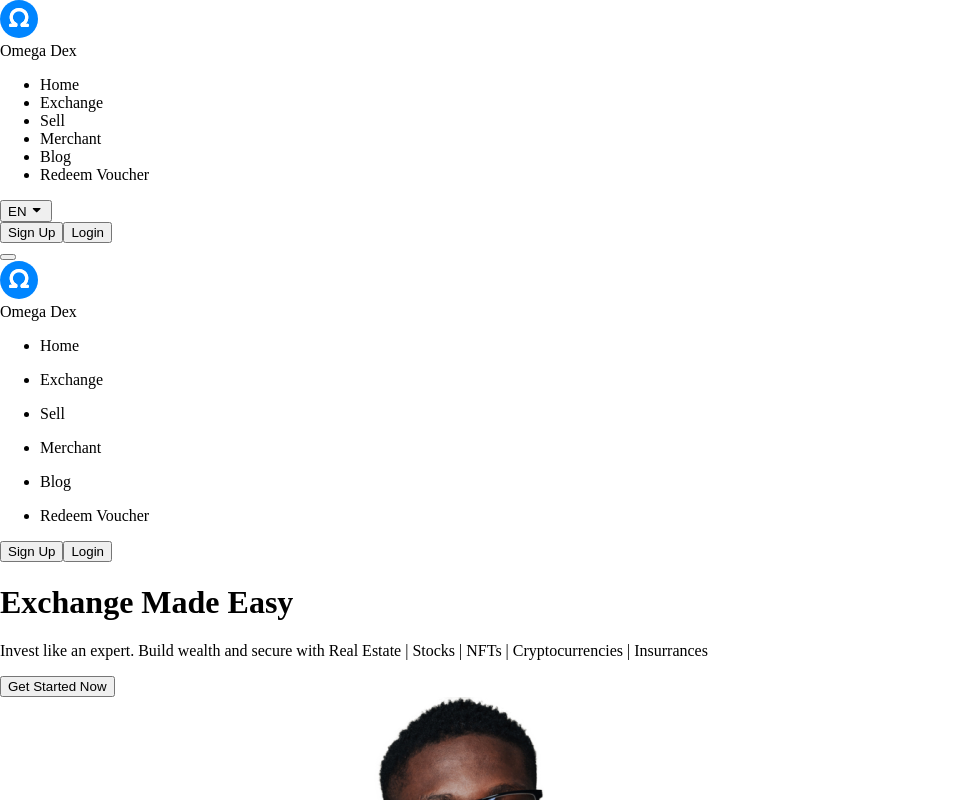
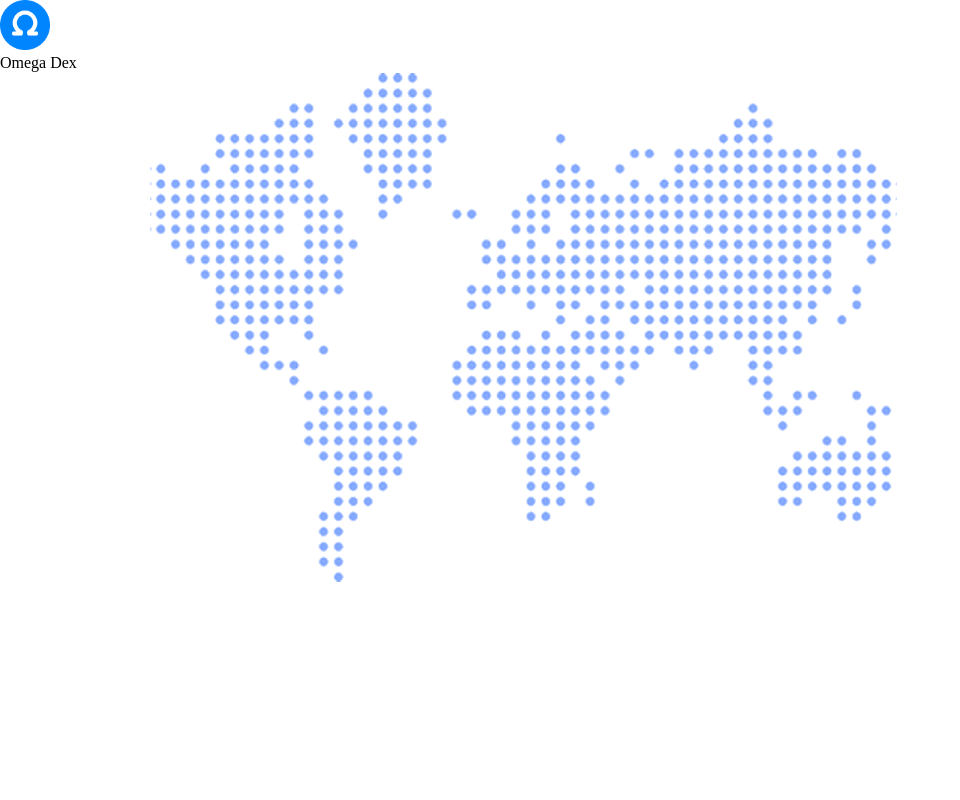
Before and after one commit to gfellah45/omgadex-client, a Next.js app: page / in a window 1280 px wide. Shown: the top 800 px of the page, without its empty margins (0-960 px from the left). Built offline with nearby package versions, Linux system fonts and the light colour scheme.

Commit message:
Add files via upload

```diff
--- a/pages/index.tsx
+++ b/pages/index.tsx
@@ -1,6 +1,6 @@
 import type { NextPage } from "next";
 import Head from "next/head";
-import Landingpage from "../src/screens/Landingpage";
+import Signingpage from "src/screens/Signingpage";
 
 const Home: NextPage = () => {
   return (
@@ -10,8 +10,8 @@
         <meta name="description" content="Generated by create next app" />
         <link rel="icon" href="/favicon.ico" />
       </Head>
-      <div className="w-screen font-poppins">
-        <Landingpage />
+      <div className="font-poppins">
+        <Signingpage />
       </div>
     </div>
   );
```
